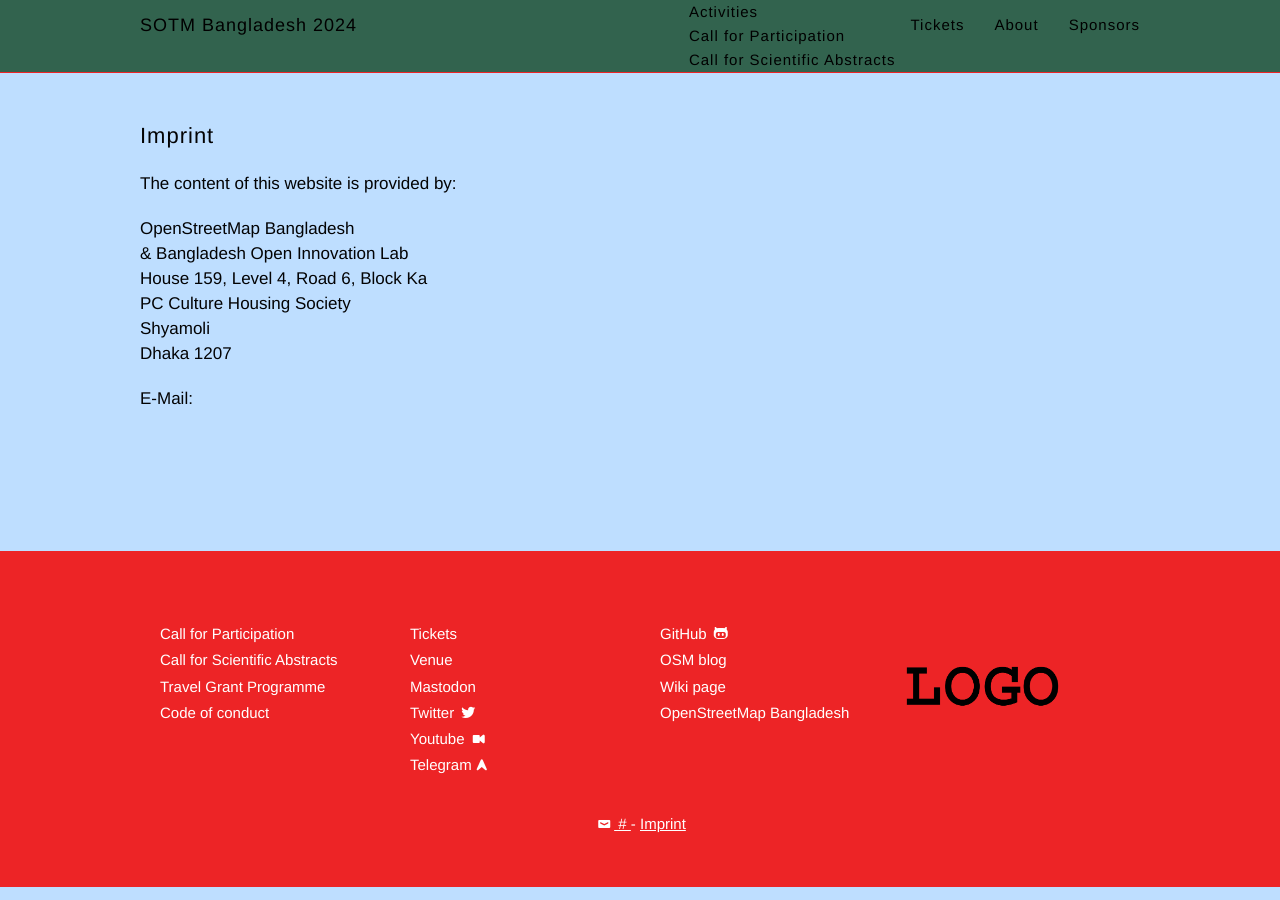
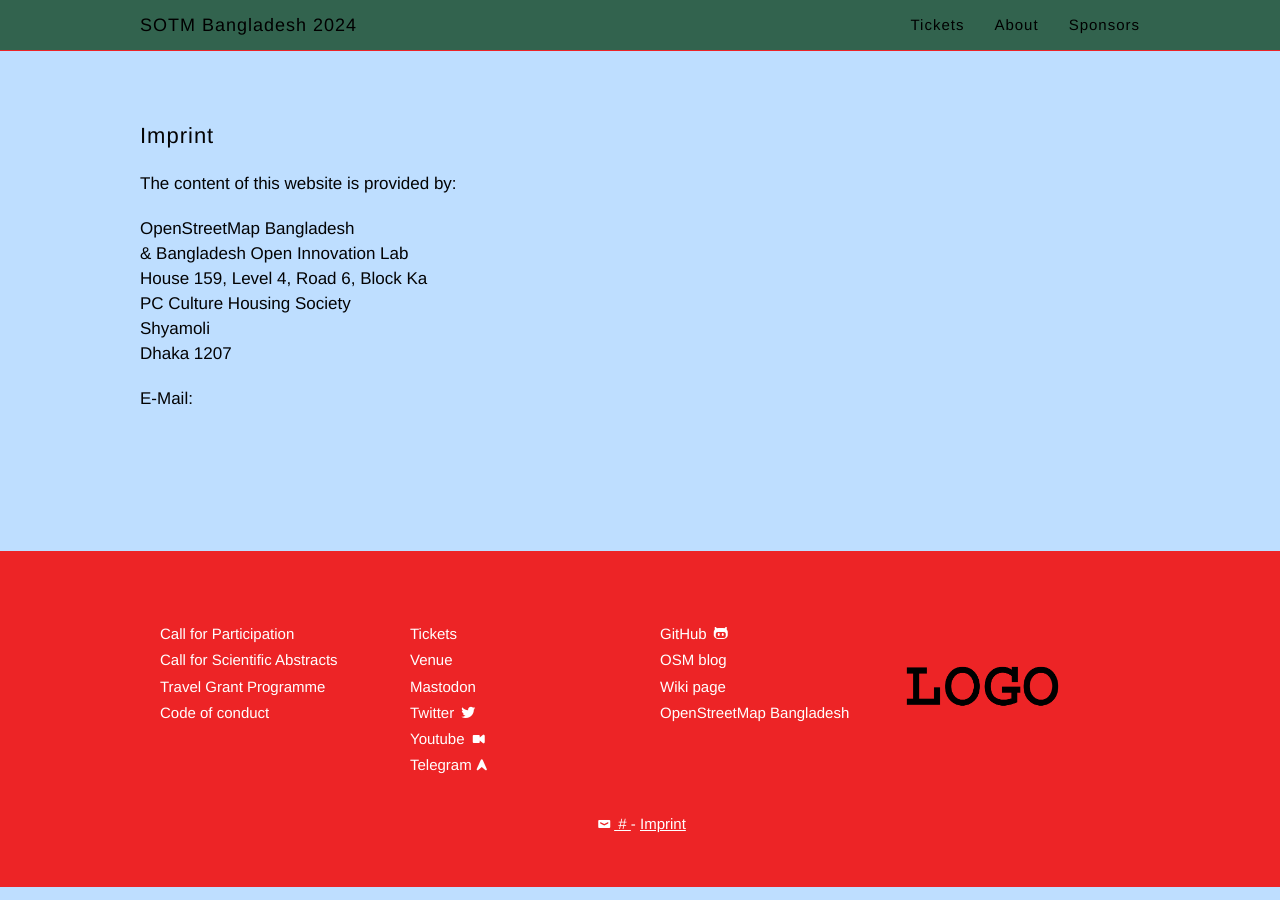
Before and after one commit to mapbd/sotmbd2024, a Jekyll site: the page built from imprint/index.html, in a window 1280 px wide. Built offline with Jekyll 4.4.1, drawn with Linux system fonts in a browser that asks for light colours.

Commit message:
Update nav.html

```diff
--- a/_includes/nav.html
+++ b/_includes/nav.html
@@ -16,8 +16,9 @@
                         <a class="page-scroll" href="#page-top"></a>
                     </li>
                     <li>
-                      <ul>Activities
-                        <li><a class="{% if page.url contains '/calls/general' %}active{% endif %}" href="{{site.baseurl}}/calls/general">Call for Participation</a>
+                      <ul class="dropdown-menu">Activities
+                        <li>
+                          <a class="{% if page.url contains '/calls/general' %}active{% endif %}" href="{{site.baseurl}}/calls/general">Call for Participation</a>
                         </li>
                         <li>
                             <a class="{% if page.url contains '/calls/academic' %}active{% endif %}" href="{{site.baseurl}}/calls/academic">Call for Scientific Abstracts</a>
```
